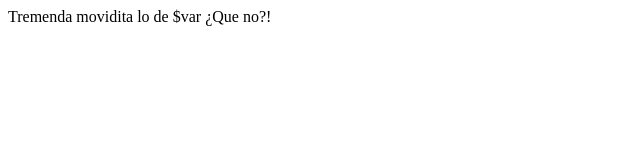
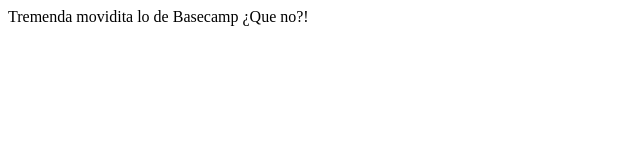
Before and after one commit to mamuso/tremendamovidita, a Next.js app: page / in a window 1280 px wide. Shown: the top 160 px of the page, without its empty margins (0-640 px from the left). Built offline with nearby package versions, Linux system fonts and the light colour scheme.

Commit message:
Intial set of moviditas

```diff
--- /dev/null
+++ b/moviditas/moviditas.json
@@ -0,0 +1,18 @@
+{
+  "moviditas": [
+    { "movidita": "Basecamp", "slug": "basecamp" },
+    { "movidita": "Facebook", "slug": "facebook" },
+    { "movidita": "GitHub", "slug": "github" },
+    { "movidita": "Google", "slug": "google" },
+    { "movidita": "Microsoft", "slug": "microsoft" },
+    { "movidita": "Netflix", "slug": "netflix" },
+    { "movidita": "Twitter", "slug": "twitter" },
+    { "movidita": "Amazon", "slug": "amazon" },
+    { "movidita": "Apple", "slug": "apple" },
+    { "movidita": "Tesla", "slug": "tesla" },
+    { "movidita": "del COVID", "slug": "covid" },
+    { "movidita": "la Coca-Cola", "slug": "coca-cola" },
+    { "movidita": "las campanadas de nochevieja", "slug": "campanadas-nochevieja" },
+    { "movidita": "los sistemas de diseño", "slug": "sistemas-de-diseno" }
+  ]
+}
--- a/pages/index.js
+++ b/pages/index.js
@@ -1,5 +1,15 @@
-function HomePage() {
-  return <div>Tremenda movidita lo de $var ¿Que no?!</div>;
+const moviditas = require("../moviditas/moviditas.json");
+
+export async function getStaticProps() {
+  const movidita = moviditas.moviditas[Math.floor(Math.random() * moviditas.moviditas.length)];
+
+  return {
+    props: {
+      movidita: movidita,
+    },
+  };
 }
 
-export default HomePage;
+export default function HomePage({ movidita }) {
+  return <div>Tremenda movidita lo de {`${movidita.movidita}`} ¿Que no?!</div>;
+}
```
Also changed, not shown: pages/[movidita].js (added, +23 -0 lines), 1 other file (tests, documents, lock files or other folders).
